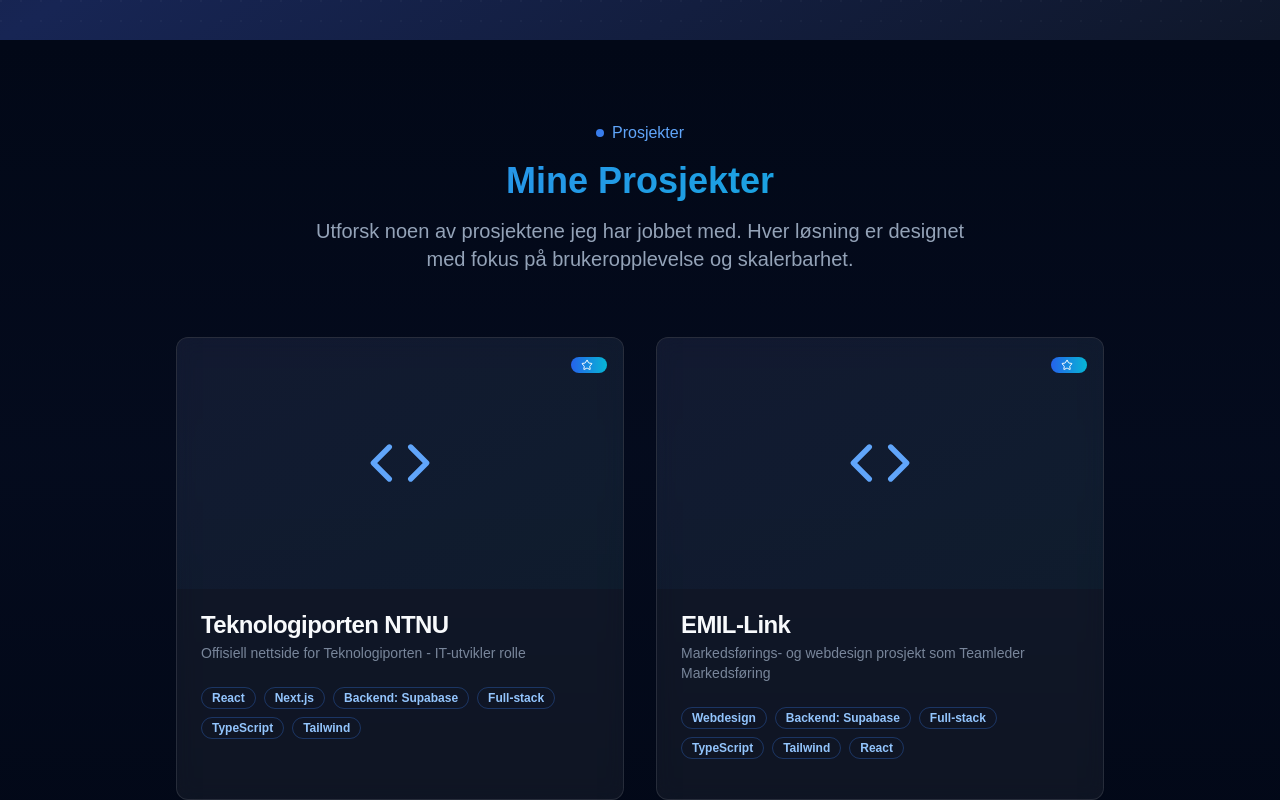
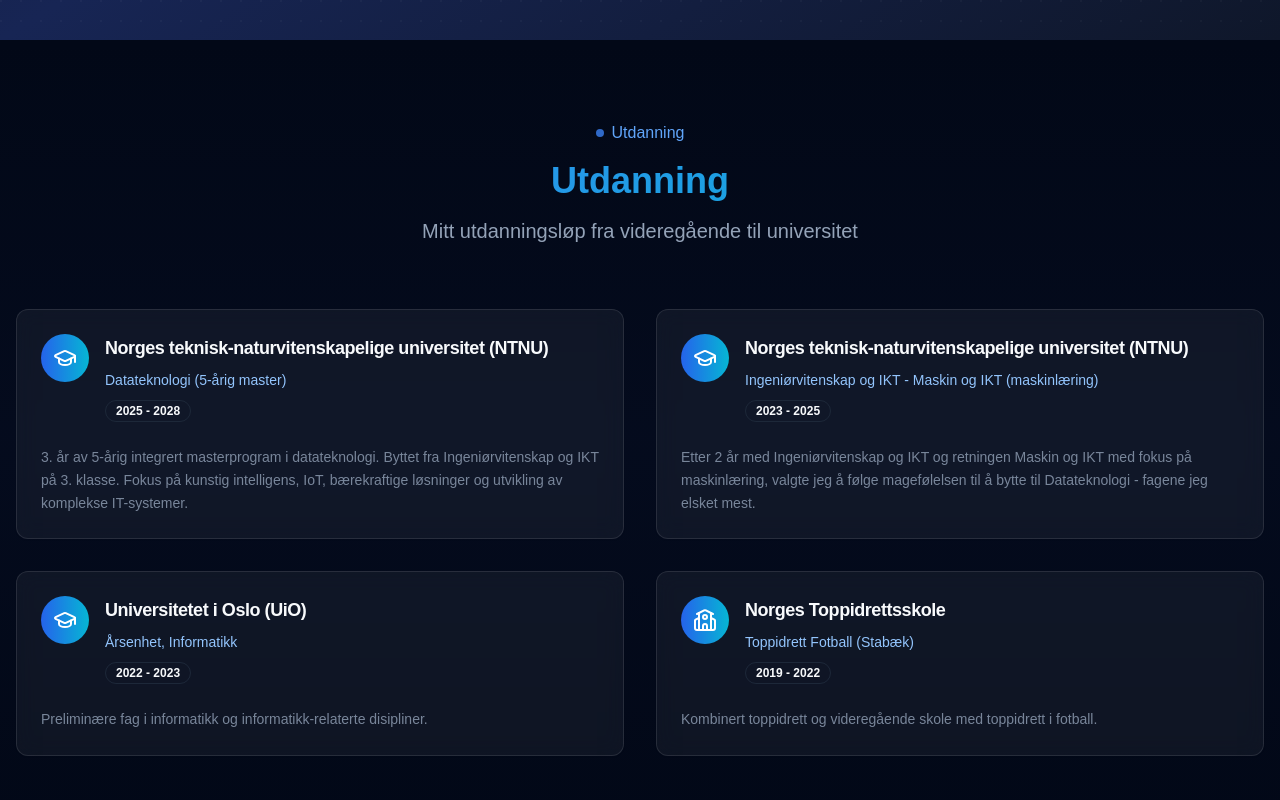
Before and after one commit to birkjr/Portfolio, a Next.js app: page / in a window 1280 px wide. Shown: the part 840-1640 px from the top of the page. Built offline with nearby package versions, Linux system fonts and the light colour scheme.

Commit message:
Content lookiiing goood

```diff
--- a/src/app/page.tsx
+++ b/src/app/page.tsx
@@ -2,6 +2,7 @@
 
 import Navbar from "@/components/Navbar";
 import { Hero } from "@/components/Hero";
+import { Education } from "@/components/Education";
 import { Projects } from "@/components/Projects";
 import { Experience } from "@/components/Experience";
 import { Skills } from "@/components/Skills";
@@ -14,6 +15,7 @@ export default function Home() {
       <Navbar />
       <div className="pt-20 scroll-smooth">
         <Hero />
+        <Education />
         <Projects />
         <Experience />
         <Skills />
--- /dev/null
+++ b/src/components/Education.tsx
@@ -0,0 +1,97 @@
+"use client";
+
+import { Card, CardContent, CardDescription, CardHeader, CardTitle } from "@/components/ui/card";
+import { Badge } from "@/components/ui/badge";
+import { GraduationCap, School, LucideIcon } from "lucide-react";
+
+interface Education {
+  institution: string;
+  program: string;
+  period: string;
+  description?: string;
+  icon: LucideIcon;
+}
+
+const educations: Education[] = [
+  {
+    institution: "Norges teknisk-naturvitenskapelige universitet (NTNU)",
+    program: "Datateknologi (5-årig master)",
+    period: "2025 - 2028",
+    description: "3. år av 5-årig integrert masterprogram i datateknologi. Byttet fra Ingeniørvitenskap og IKT på 3. klasse. Fokus på kunstig intelligens, IoT, bærekraftige løsninger og utvikling av komplekse IT-systemer.",
+    icon: GraduationCap
+  },
+  {
+    institution: "Norges teknisk-naturvitenskapelige universitet (NTNU)",
+    program: "Ingeniørvitenskap og IKT - Maskin og IKT (maskinlæring)",
+    period: "2023 - 2025",
+    description: "Etter 2 år med Ingeniørvitenskap og IKT og retningen Maskin og IKT med fokus på maskinlæring, valgte jeg å følge magefølelsen til å bytte til Datateknologi - fagene jeg elsket mest.",
+    icon: GraduationCap
+  },
+  {
+    institution: "Universitetet i Oslo (UiO)",
+    program: "Årsenhet, Informatikk",
+    period: "2022 - 2023",
+    description: "Preliminære fag i informatikk og informatikk-relaterte disipliner.",
+    icon: GraduationCap
+  },
+  {
+    institution: "Norges Toppidrettsskole",
+    program: "Toppidrett Fotball (Stabæk)",
+    period: "2019 - 2022",
+    description: "Kombinert toppidrett og videregående skole med toppidrett i fotball.",
+    icon: School
+  }
+];
+
+export function Education() {
+  return (
+    <section id="education" className="py-20 relative">
+      <div className="absolute inset-0 bg-gradient-to-b from-transparent via-blue-950/10 to-transparent"></div>
+      <div className="container mx-auto px-4 relative">
+        <div className="text-center mb-16">
+          <div className="inline-flex items-center gap-2 mb-4">
+            <div className="w-2 h-2 bg-blue-500 rounded-full animate-pulse"></div>
+            <span className="text-blue-400 font-medium">Utdanning</span>
+          </div>
+          <h2 className="text-4xl font-bold mb-4 text-gradient">Utdanning</h2>
+          <p className="text-xl text-muted-foreground max-w-2xl mx-auto">
+            Mitt utdanningsløp fra videregående til universitet
+          </p>
+        </div>
+
+        <div className="grid grid-cols-1 md:grid-cols-2 gap-8">
+          {educations.map((education, index) => {
+            const IconComponent = education.icon;
+            return (
+              <Card key={index} className="glass hover-glow transition-all duration-300">
+                <CardHeader>
+                  <div className="flex items-start gap-4">
+                    <div className="w-12 h-12 bg-gradient-to-r from-blue-600 to-cyan-500 rounded-full flex items-center justify-center flex-shrink-0">
+                      <IconComponent className="w-6 h-6 text-white" />
+                    </div>
+                    <div className="flex-1 min-w-0">
+                      <CardTitle className="text-lg mb-2">{education.institution}</CardTitle>
+                      <CardDescription className="text-blue-300 font-medium mb-2">
+                        {education.program}
+                      </CardDescription>
+                      <Badge variant="outline" className="text-xs">
+                        {education.period}
+                      </Badge>
+                    </div>
+                  </div>
+                </CardHeader>
+                <CardContent>
+                  {education.description && (
+                    <p className="text-sm text-muted-foreground/80 leading-relaxed">
+                      {education.description}
+                    </p>
+                  )}
+                </CardContent>
+              </Card>
+            );
+          })}
+        </div>
+      </div>
+    </section>
+  );
+}
--- a/src/components/Hero.tsx
+++ b/src/components/Hero.tsx
@@ -40,9 +40,9 @@ export function Hero() {
               </h1>
 
               <p className="text-xl text-muted-foreground max-w-2xl animate-slide-up leading-relaxed">
-                Full-stack utvikler med lidenskap for å skape innovative
-                løsninger som gjør en forskjell. Spesialisert i moderne
-                webteknologier og brukeropplevelse.
+                Student ved NTNU som driver med full-stack utvikling. Kombinerer
+                studier i datateknologi med praktisk erfaring i moderne webutvikling
+                og brukeropplevelse.
               </p>
             </div>
 
--- a/src/components/Navbar.tsx
+++ b/src/components/Navbar.tsx
@@ -8,6 +8,7 @@ export default function Navbar() {
 
   const navItems = [
     { name: "Om Meg", href: "#home" },
+    { name: "Utdanning", href: "#education" },
     { name: "Prosjekter", href: "#projects" },
     { name: "Erfaringer", href: "#experience" },
     { name: "Ferdigheter", href: "#skills" },
--- a/src/components/Skills.tsx
+++ b/src/components/Skills.tsx
@@ -15,7 +15,8 @@ const skills: Skill[] = [
   { name: "Webutvikling", level: 90, category: "Frontend" },
   { name: "Supabase", level: 90, category: "Backend" },
   { name: "Firebase", level: 50, category: "Backend" },
-  { name: "IT-utvikling", level: 85, category: "Development" },
+  { name: "ChatGPT", level: 100, category: "AI" },
+  { name: "Cursor", level: 100, category: "AI" },
   { name: "Forhandling", level: 85, category: "Leadership" },
   { name: "Ledelse", level: 75, category: "Leadership" },
   { name: "Markedsføring", level: 75, category: "Business" },
@@ -47,7 +48,7 @@ export function Skills() {
           {[
             "Frontend",
             "Backend",
-            "Development",
+            "AI",
             "Leadership",
             "Business",
             "Design",
```
